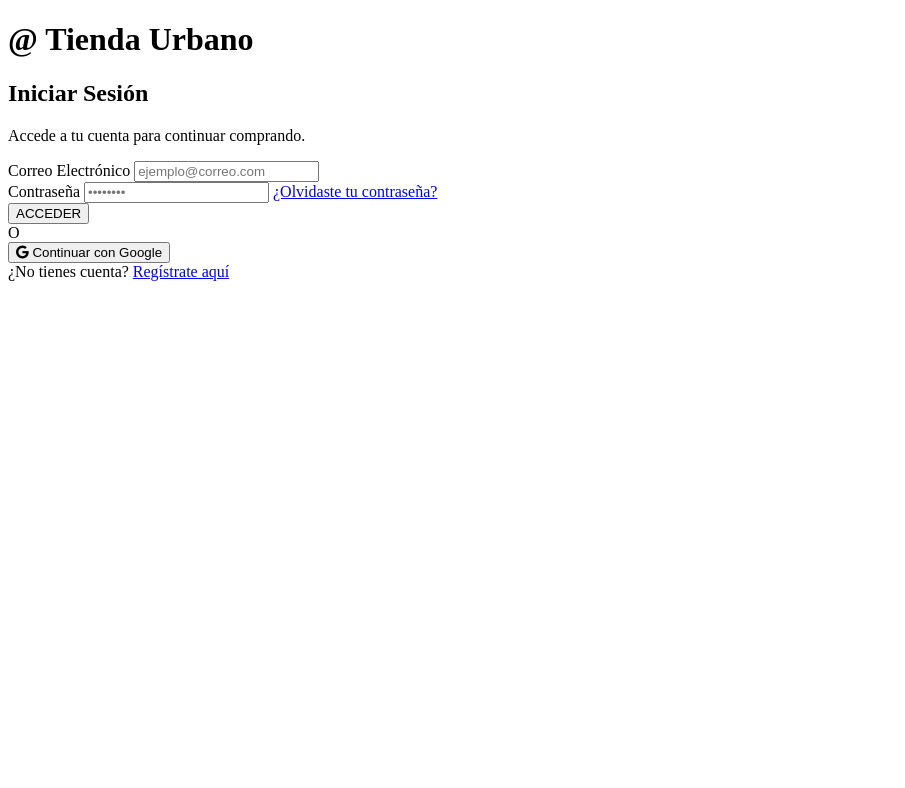
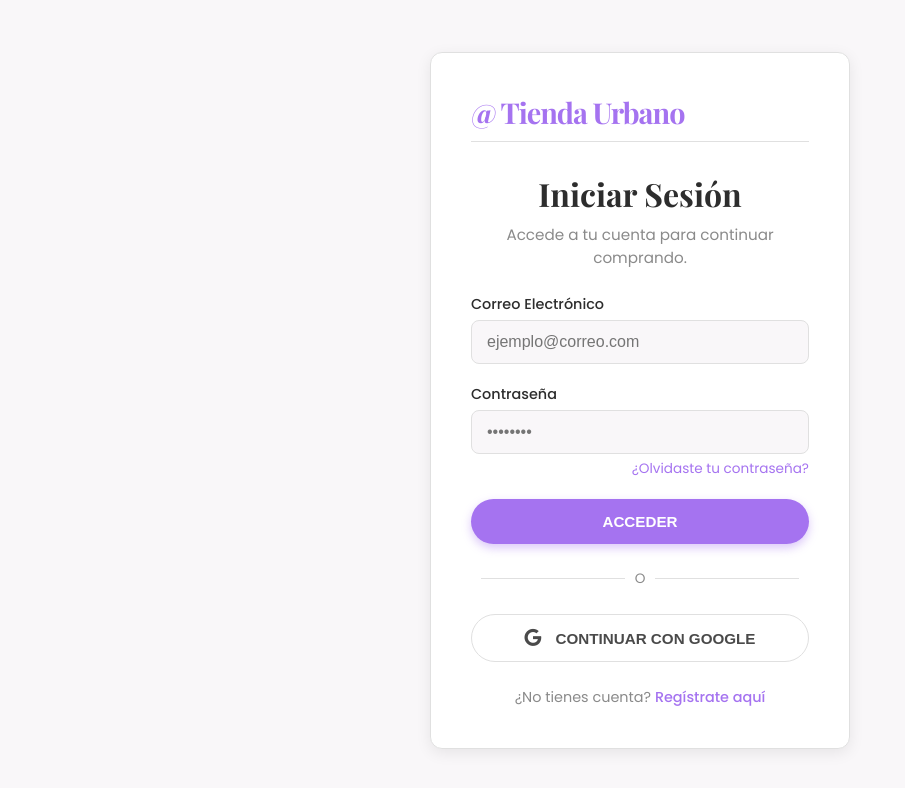
Before and after one commit to PedroPhilimon/Web, a plain HTML site: page login.html in a window 1280 px wide. Shown: the whole page, without its empty margins (0-905 px from the left). Drawn offline with nearby package versions, Linux system fonts and the light colour scheme; the site is published under a folder, as on GitHub Pages, so addresses that start at the root find nothing; files whose address does not match are found by name.

Commit message:
Update login.html

```diff
--- a/login.html
+++ b/login.html
@@ -5,7 +5,7 @@
     <meta name="viewport" content="width=device-width, initial-scale=1.0">
     <title>Tienda Urbano - Iniciar Sesión</title>
 
-    <link rel="stylesheet" href="/css_styles/login-styles.css">
+    <link rel="stylesheet" href="css_styles/login-styles.css">
     <link href="https://fonts.googleapis.com/css2?family=Playfair+Display:wght@400;700&family=Poppins:wght@300;400;500;600&display=swap" rel="stylesheet">
     <link rel="stylesheet" href="https://cdnjs.cloudflare.com/ajax/libs/font-awesome/6.0.0-beta3/css/all.min.css">
 </head>
@@ -50,4 +50,5 @@
 
     <script src="login-script.js"></script>
 </body>
+
 </html>
```
